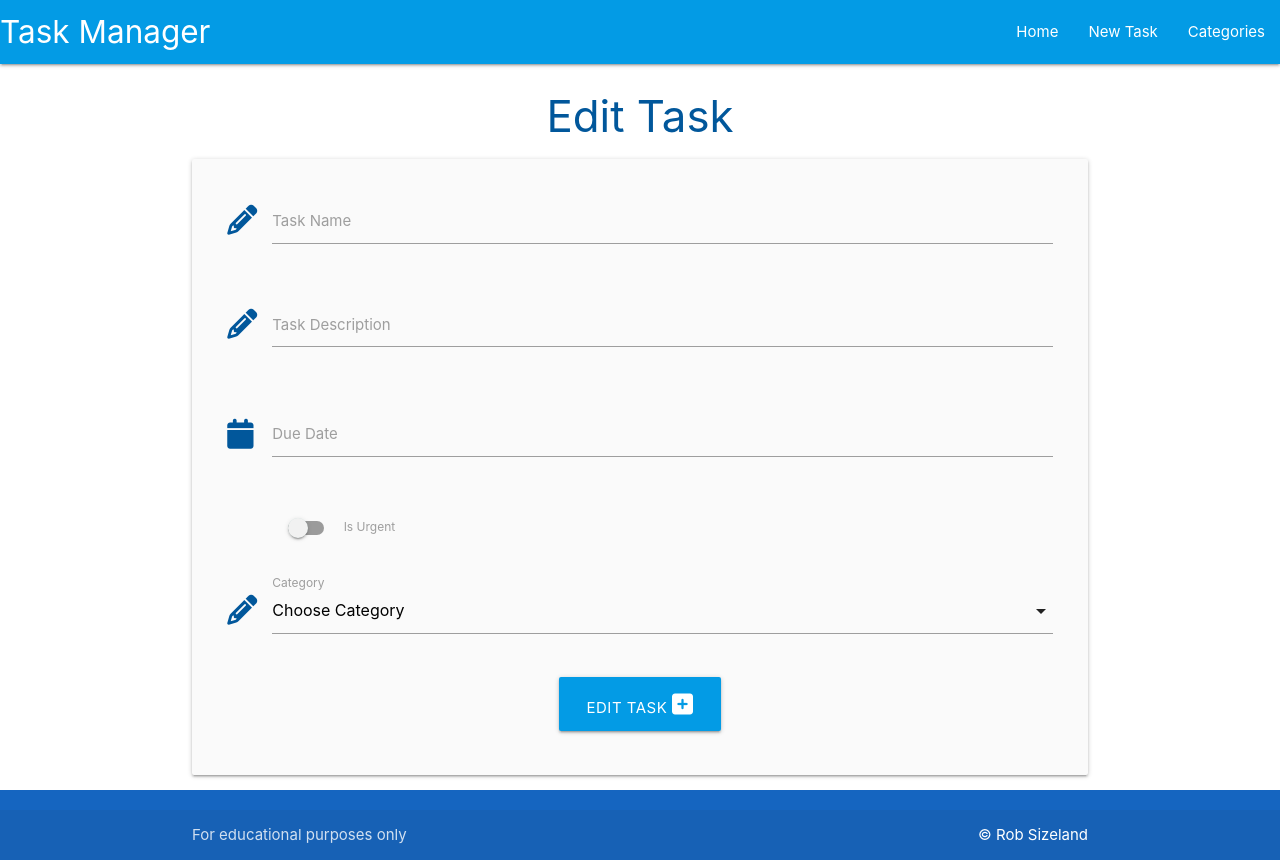
After one commit to Kuurosu/Testing-psql, a Flask app: template taskmanager/templates/edit_task.html in a window 1280 px wide. The commit adds this page. Run offline with Flask 2, Linux system fonts and the light colour scheme; the template is opened without the code that fills it, so the values that code supplies are empty; some libraries are stand-ins or nearby versions.

Commit message:
Add edit button function to tasks

```diff
--- /dev/null
+++ b/taskmanager/templates/edit_task.html
@@ -0,0 +1,73 @@
+{% extends "base.html" %}
+{% block content %}
+
+<h3 class="light-blue-text text-darken-4 center-align">Edit Task</h3>
+
+<div class="row card-panel grey lighten-5">
+    <form class="col s12" method="POST" action="{{ url_for('edit_task', task_id=task.id) }}">
+      <div class="row">
+        <div class="input-field col s12">
+          <i class="fa-solid fa-pencil prefix light-blue-text text-darken-4"></i>
+          <input id="task_name" name="task_name" value="{{ task.task_name }}" minlength="3" maxlength="25" type="text" class="validate" required>
+          <label for="task_name">Task Name</label>
+        </div>
+      </div>
+      <div class="row">
+        <div class="input-field col s12">
+          <i class="fa-solid fa-pencil prefix light-blue-text text-darken-4"></i>
+          <textarea id="task_description" name="task_description" minlength="25" maxlength="200" type="text" class="materialize-textarea validate" required>
+            {{- task.task_description -}}
+          </textarea>
+          <label for="task_description">Task Description</label>
+        </div>
+      </div>
+      <div class="row">
+        <div class="input-field col s12">
+          <i class="fa-solid fa-calendar prefix light-blue-text text-darken-4"></i>
+          <input id="due_date" name="due_date" type="text" value="{{ task.due_date.strftime('%d %B %Y') }}" class="datepicker validate" required>
+          <label for="due_date">Due Date</label>
+        </div>
+      </div>
+      <div class="row">
+        <div class="input-field col s12">
+          <div class="switch">
+            <i class="fa-solid fa-cicle-exclamation prefix light-blue-text text-darken-4"></i>
+              <label for="is_urgent">
+                {% if task.is_urgent == True %}
+                  <input id="is_urgent" name="is_urgent" type="checkbox" checked>
+                {% else %}
+                  <input id="is_urgent" name="is_urgent" type="checkbox">
+                {% endif %}
+                <span class="lever"></span>
+                Is Urgent
+              </label>
+          </div>
+        </div>
+      </div>
+      <div class="row">
+        <div class="input-field col s12">
+          <i class="fa-solid fa-pencil prefix light-blue-text text-darken-4"></i>
+          <select name="category_id" id="category_id" class="validate" required>
+            <option value="" disabled>Choose Category</option>
+            {% for category in categories %}
+              {% if category == task.category %}
+                <option value="{{ category.id }}" selected>{{ category.category_name }}</option>
+              {% else %}
+                <option value="{{ category.id }}">{{ category.category_name }}</option>
+              {% endif %}
+            {% endfor %}
+          </select>
+          <label for="task_name">Category</label>
+        </div>
+      </div>
+      <div class="row">
+        <div class="col s12 center-align">
+          <button type="submit" class="btn-large light-blue darken-1">
+            Edit Task <i class="fa-solid fa-square-plus"></i>
+          </button>
+        </div>
+      </div>
+    </form>
+  </div>
+
+{% endblock %}
--- a/taskmanager/templates/tasks.html
+++ b/taskmanager/templates/tasks.html
@@ -24,6 +24,9 @@
       <div class="collapsible-body">
         <strong>{{ task.category }}</strong>
         <p>{{ task.task_description }}</p>
+        <p>
+            <a href="{{ url_for('edit_task', task_id=task.id) }}" class="btn green accent-4">Edit</a>
+        </p>
     </div>
     </li>
     {% endfor %}
```
Also changed, not shown: taskmanager/routes.py (+17 -0 lines).
